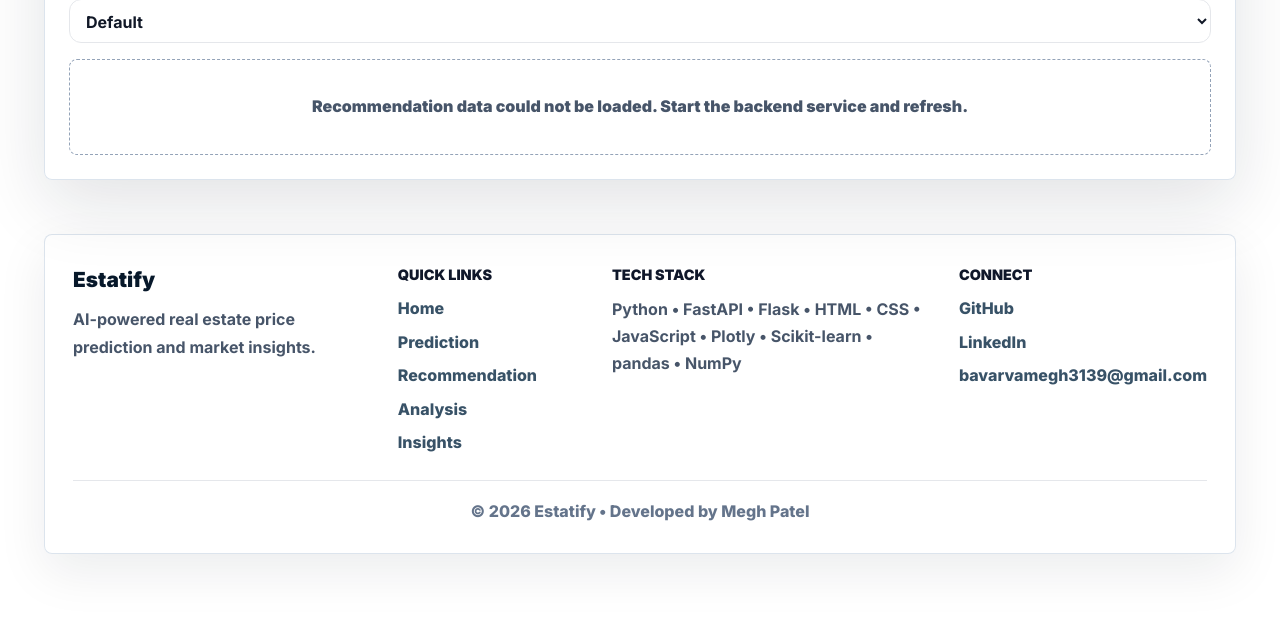
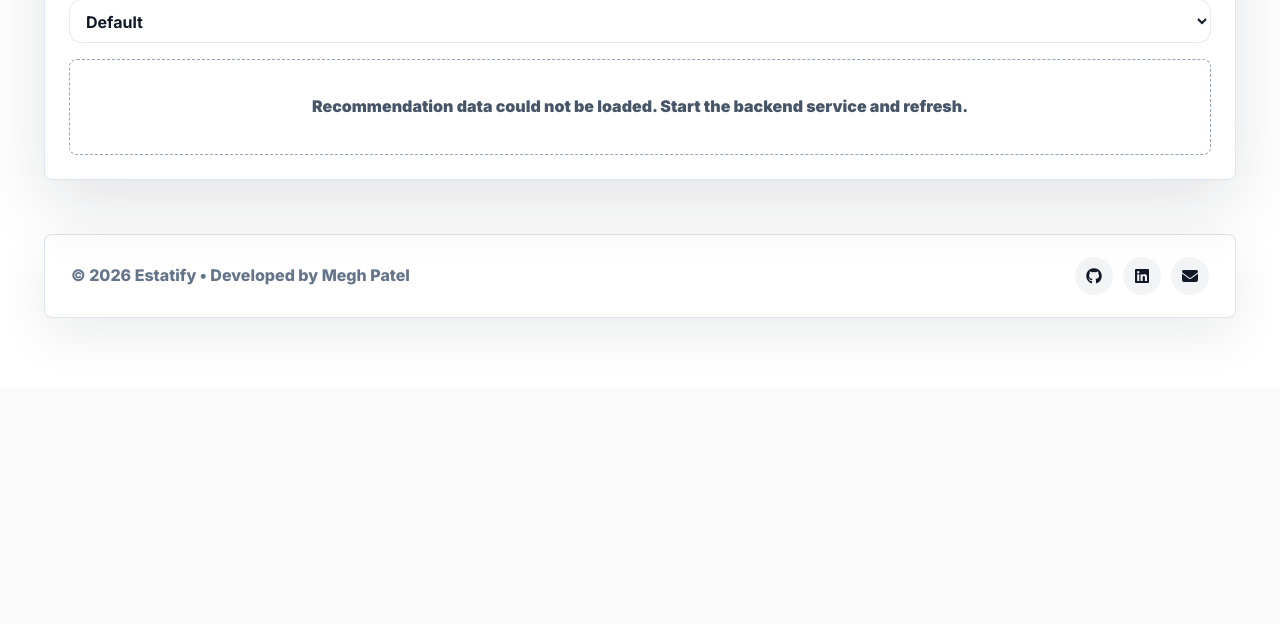
Before and after one commit to MeghOfficial/Real_Estate, a Flask app: page /recommendations in a window 1280 px wide. Shown: the part 977-1601 px from the top of the page. After the commit the page ends 1295 px from the top, so only its background shows below. Run offline with Flask 3, Linux system fonts and the light colour scheme; data that the repository does not hold is empty.

Commit message:
Prepare Frontend for deployment

```diff
--- a/frontend/main.py
+++ b/frontend/main.py
@@ -9,7 +9,7 @@ app = Flask(__name__)
 logging.basicConfig(level=logging.INFO)
 
 # Your FastAPI backend URL
-API_BASE = "https://real-estate-1-l00c.onrender.com/"
+API_BASE = "https://real-estate-1-l00c.onrender.com"
 
 GENERAL_ERROR_MSG = "Something went wrong. Please try again later."
 BASE_DIR = Path(__file__).resolve().parent.parent
--- a/frontend/templates/recommendations.html
+++ b/frontend/templates/recommendations.html
@@ -4,6 +4,9 @@
     <meta charset="UTF-8">
     <meta name="viewport" content="width=device-width, initial-scale=1.0">
     <title>Recommendation | Estatify</title>
+
+    <link rel="stylesheet" href="https://cdnjs.cloudflare.com/ajax/libs/font-awesome/6.5.1/css/all.min.css">
+
     <style>
         @import url('https://fonts.googleapis.com/css2?family=Inter:wght@400;500;600;700;800;900&display=swap');
 
@@ -633,70 +636,51 @@
         }
 
         .footer {
+                display: flex;
+                align-items: center;
+                justify-content: space-between;
+                gap: 18px;
                 margin: 54px 0 38px;
-            padding: 28px;
+                padding: 22px 26px;
                 border: 1px solid rgba(217, 226, 236, 0.9);
                 border-radius: 8px;
                 background: rgba(255, 255, 255, 0.94);
                 box-shadow: 0 18px 50px rgba(15, 23, 42, 0.08);
-            color: var(--muted);
+                color: #64748b;
+                font-weight: 750;
+                flex-wrap: wrap;
+            }
+            .footer p { margin: 0; }
+            .footer-social {
+                display: flex;
+                align-items: center;
+                gap: 10px;
+            }
+            .footer-social a {
+                display: inline-flex;
+                width: 38px;
+                height: 38px;
+                align-items: center;
+                justify-content: center;
+                border-radius: 50%;
+                background: #f3f4f6;
+                color: #111827;
+                text-decoration: none;
+                transition: transform 0.2s ease, background 0.2s ease, color 0.2s ease;
+            }
+            .footer-social a:hover {
+                background: #111827;
+                color: #ffffff;
+                transform: translateY(-2px);
+            }
+            @media (max-width: 640px) {
+                .footer {
+                    justify-content: center;
+                    padding: 20px;
+                    text-align: center;
+                }
             }
 
-        .footer-main {
-            display: grid;
-            grid-template-columns: 1.35fr 0.85fr 1.45fr 1fr;
-            gap: 26px;
-            align-items: start;
-        }
-
-        .footer-brand {
-            color: #07182a;
-            font-size: 1.3rem;
-            font-weight: 900;
-        }
-
-        .footer-desc,
-        .footer-tech {
-            margin-top: 10px;
-            color: #475569;
-            font-weight: 650;
-            line-height: 1.7;
-        }
-
-        .footer-title {
-            margin-bottom: 10px;
-            color: #0f172a;
-            font-size: 0.9rem;
-            font-weight: 900;
-            text-transform: uppercase;
-        }
-
-        .footer-links,
-        .footer-contact {
-            display: grid;
-            gap: 8px;
-        }
-
-        .footer a {
-            color: #385267;
-            font-weight: 800;
-            text-decoration: none;
-            transition: color 0.2s ease, transform 0.2s ease;
-        }
-
-        .footer a:hover {
-            color: #111827;
-            transform: translateX(3px);
-        }
-
-        .footer-bottom {
-            margin-top: 24px;
-            padding-top: 18px;
-            border-top: 1px solid #e5e7eb;
-            color: #64748b;
-            font-weight: 750;
-            text-align: center;
-        }
 
         @keyframes riseIn {
             from { opacity: 0; transform: translateY(14px); }
@@ -838,35 +822,21 @@
         <section id="detailPage" class="detail-panel"></section>
 
         <footer class="footer">
-            <div class="footer-main">
-                <div>
-                    <div class="footer-brand">Estatify</div>
-                    <p class="footer-desc">AI-powered real estate price prediction and market insights.</p>
+            <p>&copy; 2026 Estatify &bull; Developed by Megh Patel</p>
+
+            <div class="footer-social">
+                <a href="https://github.com/MeghOfficial" target="_blank" aria-label="GitHub" rel="noopener">
+                    <i class="fab fa-github"></i>
+                </a>
+
+                <a href="https://www.linkedin.com/in/megh-bavarva-588b78284/" target="_blank" aria-label="LinkedIn" rel="noopener">
+                    <i class="fab fa-linkedin"></i>
+                </a>
+
+                <a href="mailto:bavarvamegh3139@gmail.com" aria-label="Email">
+                    <i class="fas fa-envelope"></i>
+                </a>
             </div>
-                <div>
-                    <div class="footer-title">Quick Links</div>
-                    <div class="footer-links">
-                        <a href="/">Home</a>
-                        <a href="/prediction">Prediction</a>
-                        <a href="/recommendations">Recommendation</a>
-                        <a href="/analytics">Analysis</a>
-                        <a href="/insights">Insights</a>
-                    </div>
-                </div>
-                <div>
-                    <div class="footer-title">Tech Stack</div>
-                    <p class="footer-tech">Python &bull; FastAPI &bull; Flask &bull; HTML &bull; CSS &bull; JavaScript &bull; Plotly &bull; Scikit-learn &bull; pandas &bull; NumPy</p>
-                </div>
-                <div>
-                    <div class="footer-title">Connect</div>
-                    <div class="footer-contact">
-                        <a href="https://github.com/MeghOfficial" target="_blank" rel="noopener">GitHub</a>
-                        <a href="https://www.linkedin.com/in/megh-bavarva-588b78284/" target="_blank" rel="noopener">LinkedIn</a>
-                        <a href="mailto:bavarvamegh3139@gmail.com">bavarvamegh3139@gmail.com</a>
-                    </div>
-                </div>
-            </div>
-            <div class="footer-bottom">&copy; 2026 Estatify &bull; Developed by Megh Patel</div>
         </footer>
     </main>
 
```
Also changed, not shown: frontend/static/css/insights.css (+36 -57 lines), frontend/templates/analytics.html (+21 -33 lines), frontend/templates/insights.html (+17 -29 lines). Lines whose indentation alone changed are shown as unchanged.
